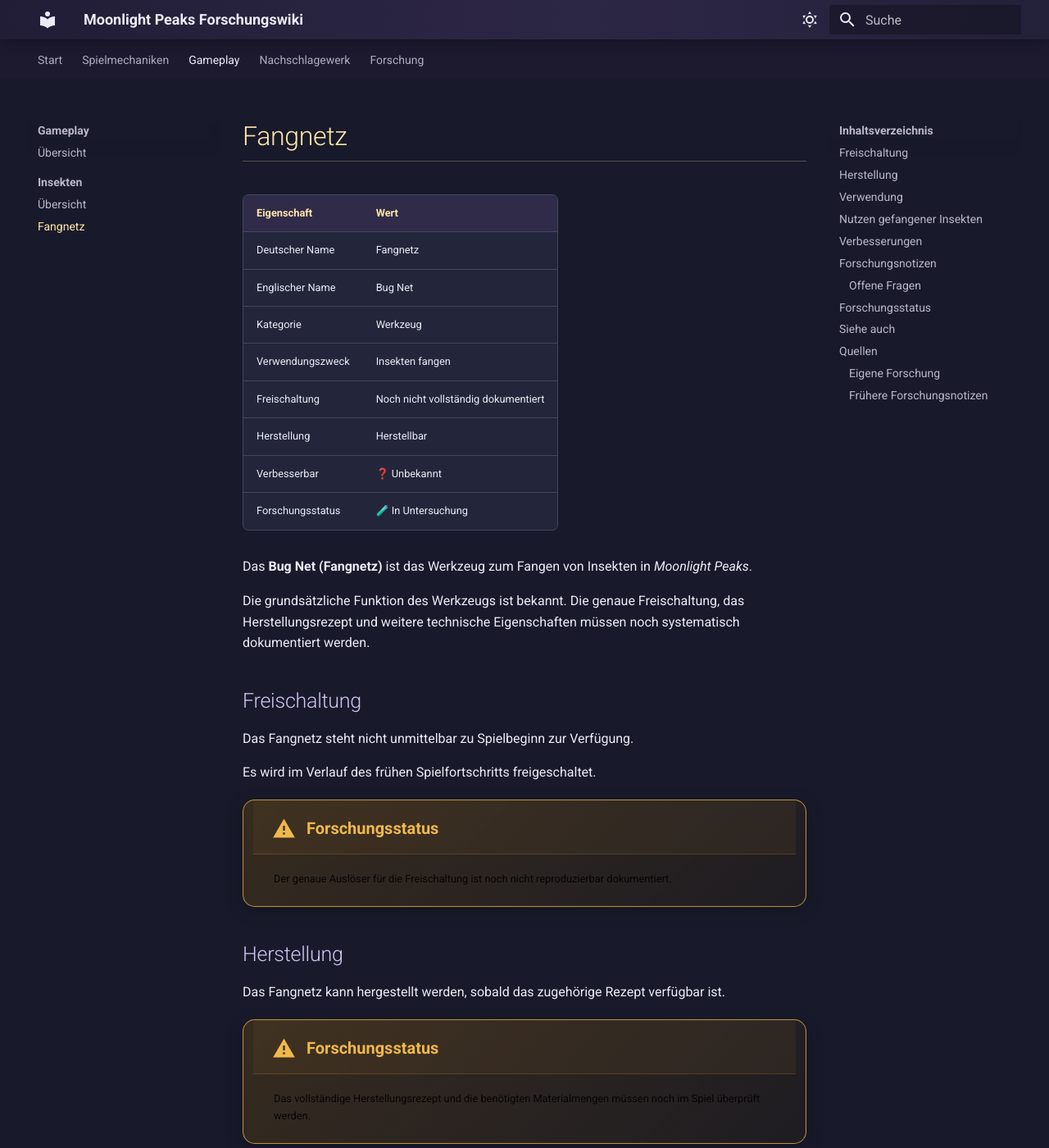
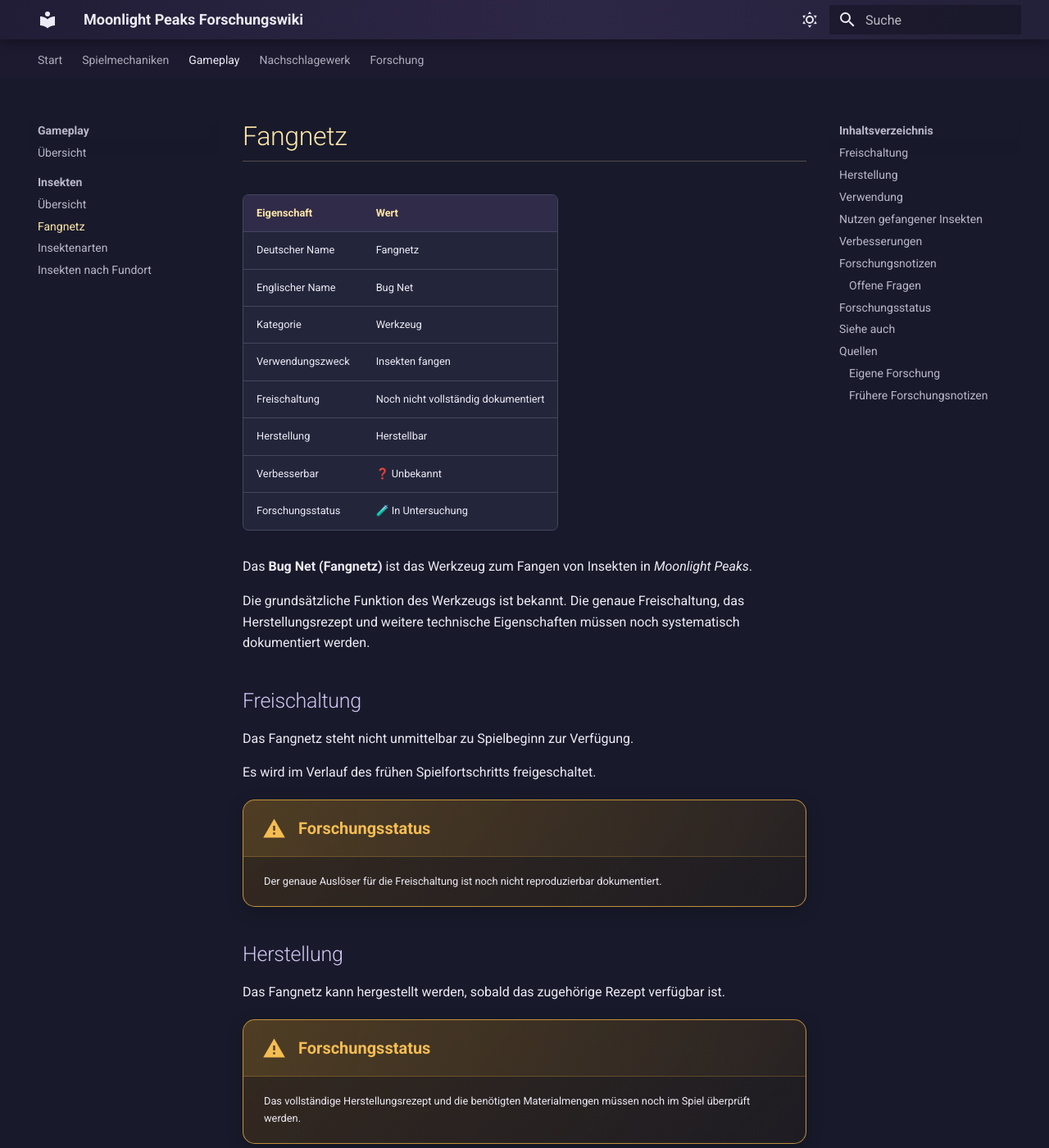
Before and after one commit to Kjay9558/Moonlight-Peaks-Forschungswiki, an MkDocs documentation site: the page built from docs/gameplay/insects/bug-net.md, in a window 1280 px wide and 1400 px high. Shown: the whole window at 82% size. Built offline with MkDocs 1.6.1 and Material for MkDocs 9.7.7, drawn with Linux system fonts in a browser that asks for light colours.

Commit message:
refactor insect structure and warning design

```diff
--- a/docs/stylesheets/moonlight/content.css
+++ b/docs/stylesheets/moonlight/content.css
@@ -9,15 +9,15 @@
    ========================================================= */
 
 [data-md-color-scheme="moonlight"] .md-typeset table:not([class]) {
+  overflow: hidden;
   background-color: rgba(41, 43, 66, 0.72);
   border: 1px solid var(--mp-border);
   border-radius: 0.35rem;
-  overflow: hidden;
 }
 
 [data-md-color-scheme="moonlight"] .md-typeset table:not([class]) th {
+  color: var(--mp-moon-bright);
   background-color: #302b49;
-  color: var(--mp-moon-bright);
 }
 
 [data-md-color-scheme="moonlight"] .md-typeset table:not([class]) td,
@@ -45,12 +45,24 @@
 [data-md-color-scheme="moonlight"] .md-typeset .admonition,
 [data-md-color-scheme="moonlight"] .md-typeset details {
   overflow: hidden;
-  background-color: rgba(41, 43, 66, 0.88);
-  border-color: var(--mp-lavender);
+  padding: 0;
+
+  color: #eceaf4;
+  background-color: rgba(41, 43, 66, 0.92);
+
+  border: 1px solid var(--mp-lavender);
   border-radius: 0.75rem;
+
   box-shadow:
     0 0.25rem 1rem rgba(0, 0, 0, 0.22),
     inset 0 0 0 1px rgba(255, 255, 255, 0.025);
+}
+
+[data-md-color-scheme="moonlight"] .md-typeset .admonition p,
+[data-md-color-scheme="moonlight"] .md-typeset details p,
+[data-md-color-scheme="moonlight"] .md-typeset .admonition li,
+[data-md-color-scheme="moonlight"] .md-typeset details li {
+  color: #eceaf4;
 }
 
 
@@ -64,17 +76,20 @@
 [data-md-color-scheme="moonlight"]
   .md-typeset
   details.warning {
+  color: #eceaf4;
+
   background:
     linear-gradient(
       135deg,
-      rgba(66, 50, 27, 0.72),
-      rgba(31, 29, 34, 0.94)
+      rgba(65, 49, 27, 0.7),
+      rgba(30, 28, 35, 0.97)
     );
-  border: 1px solid rgba(235, 174, 63, 0.78);
+
+  border-color: rgba(235, 174, 63, 0.78);
 }
 
 
-/* Titelbereich */
+/* Titelzeile über die vollständige Breite */
 
 [data-md-color-scheme="moonlight"]
   .md-typeset
@@ -85,16 +100,27 @@
   .warning
   > summary {
   position: relative;
+  box-sizing: border-box;
+
+  width: 100%;
   margin: 0;
-  padding: 1rem 1.25rem 0.85rem 3.25rem;
+  padding: 1rem 1.25rem 1rem 3.35rem;
 
-  color: #f1b84b;
+  color: #f4bd52;
   font-size: 1rem;
   font-weight: 700;
   line-height: 1.4;
 
-  background: rgba(235, 174, 63, 0.06);
-  border-bottom: 1px solid rgba(235, 174, 63, 0.18);
+  background:
+    linear-gradient(
+      90deg,
+      rgba(235, 174, 63, 0.15),
+      rgba(235, 174, 63, 0.045)
+    );
+
+  border: 0;
+  border-bottom: 1px solid rgba(235, 174, 63, 0.25);
+  border-radius: 0;
 }
 
 
@@ -114,7 +140,7 @@
   width: 1.45rem;
   height: 1.45rem;
 
-  background-color: #f1b84b;
+  background-color: #f4bd52;
 }
 
 
@@ -130,26 +156,21 @@
   > :not(summary) {
   margin-right: 1.25rem;
   margin-left: 1.25rem;
+  color: #eceaf4;
 }
-
-
-/* Erster Absatz */
 
 [data-md-color-scheme="moonlight"]
   .md-typeset
   .admonition.warning
   > .admonition-title
-  + p,
+  + *,
 [data-md-color-scheme="moonlight"]
   .md-typeset
   details.warning
   > summary
-  + p {
+  + * {
   margin-top: 1rem;
 }
-
-
-/* Letztes Element */
 
 [data-md-color-scheme="moonlight"]
   .md-typeset
@@ -159,16 +180,13 @@
   .md-typeset
   details.warning
   > :last-child {
-  margin-bottom: 1.15rem;
+  margin-bottom: 1rem;
 }
 
 
 /* =========================================================
-   Weitere Admonition-Typen
+   Bestätigte Information
    ========================================================= */
-
-
-/* Bestätigte Information */
 
 [data-md-color-scheme="moonlight"]
   .md-typeset
@@ -176,12 +194,15 @@
 [data-md-color-scheme="moonlight"]
   .md-typeset
   details.success {
+  color: #eceaf4;
+
   background:
     linear-gradient(
       135deg,
       rgba(29, 65, 53, 0.72),
-      rgba(27, 32, 37, 0.94)
+      rgba(27, 32, 37, 0.96)
     );
+
   border-color: rgba(90, 196, 145, 0.72);
 }
 
@@ -193,8 +214,17 @@
   .md-typeset
   .success
   > summary {
+  box-sizing: border-box;
+
+  width: 100%;
+  margin: 0;
+  padding: 0.9rem 1.15rem 0.9rem 3.15rem;
+
   color: #71d6a8;
-  background: rgba(90, 196, 145, 0.07);
+  font-weight: 700;
+
+  background: rgba(90, 196, 145, 0.08);
+  border-bottom: 1px solid rgba(90, 196, 145, 0.2);
 }
 
 [data-md-color-scheme="moonlight"]
@@ -209,7 +239,9 @@
 }
 
 
-/* Beobachtung / Information */
+/* =========================================================
+   Beobachtung / Information
+   ========================================================= */
 
 [data-md-color-scheme="moonlight"]
   .md-typeset
@@ -217,12 +249,15 @@
 [data-md-color-scheme="moonlight"]
   .md-typeset
   details.info {
+  color: #eceaf4;
+
   background:
     linear-gradient(
       135deg,
       rgba(36, 54, 81, 0.76),
-      rgba(28, 30, 43, 0.94)
+      rgba(28, 30, 43, 0.96)
     );
+
   border-color: rgba(122, 176, 235, 0.7);
 }
 
@@ -234,8 +269,17 @@
   .md-typeset
   .info
   > summary {
+  box-sizing: border-box;
+
+  width: 100%;
+  margin: 0;
+  padding: 0.9rem 1.15rem 0.9rem 3.15rem;
+
   color: #91c6f4;
-  background: rgba(122, 176, 235, 0.07);
+  font-weight: 700;
+
+  background: rgba(122, 176, 235, 0.08);
+  border-bottom: 1px solid rgba(122, 176, 235, 0.2);
 }
 
 [data-md-color-scheme="moonlight"]
@@ -250,7 +294,9 @@
 }
 
 
-/* Veraltete oder kritische Information */
+/* =========================================================
+   Veraltete oder kritische Information
+   ========================================================= */
 
 [data-md-color-scheme="moonlight"]
   .md-typeset
@@ -258,12 +304,15 @@
 [data-md-color-scheme="moonlight"]
   .md-typeset
   details.danger {
+  color: #eceaf4;
+
   background:
     linear-gradient(
       135deg,
       rgba(75, 34, 45, 0.75),
-      rgba(32, 27, 34, 0.94)
+      rgba(32, 27, 34, 0.96)
     );
+
   border-color: rgba(226, 100, 126, 0.72);
 }
 
@@ -275,8 +324,17 @@
   .md-typeset
   .danger
   > summary {
+  box-sizing: border-box;
+
+  width: 100%;
+  margin: 0;
+  padding: 0.9rem 1.15rem 0.9rem 3.15rem;
+
   color: #ef8ca0;
-  background: rgba(226, 100, 126, 0.07);
+  font-weight: 700;
+
+  background: rgba(226, 100, 126, 0.08);
+  border-bottom: 1px solid rgba(226, 100, 126, 0.2);
 }
 
 [data-md-color-scheme="moonlight"]
@@ -304,12 +362,7 @@
     .md-typeset
     .warning
     > summary {
-    padding:
-      0.85rem
-      0.9rem
-      0.75rem
-      2.85rem;
-
+    padding: 0.85rem 0.9rem 0.85rem 2.9rem;
     font-size: 0.95rem;
   }
 
--- a/mkdocs.yml
+++ b/mkdocs.yml
@@ -15,10 +15,10 @@
       - Insekten:
           - Übersicht: gameplay/insects/index.md
           - Fangnetz: gameplay/insects/bug-net.md
+          - Insektenarten: reference/generated/getiere.md
+          - Insekten nach Fundort: reference/generated/getiere-nach-gebiet.md
 
   - Nachschlagewerk:
-      - Getiere: reference/generated/getiere.md
-      - Getiere nach Fundort: reference/generated/getiere-nach-gebiet.md
       - Seelentropfen: reference/seelentropfen.md
       - Rezepte und Nahrung: reference/rezepte.md
       - Pflanzen und Bäume: reference/pflanzen.md
```
Also changed, not shown: docs/gameplay/insects/index.md (+42 -32 lines), docs/index.md (+12 -18 lines).
